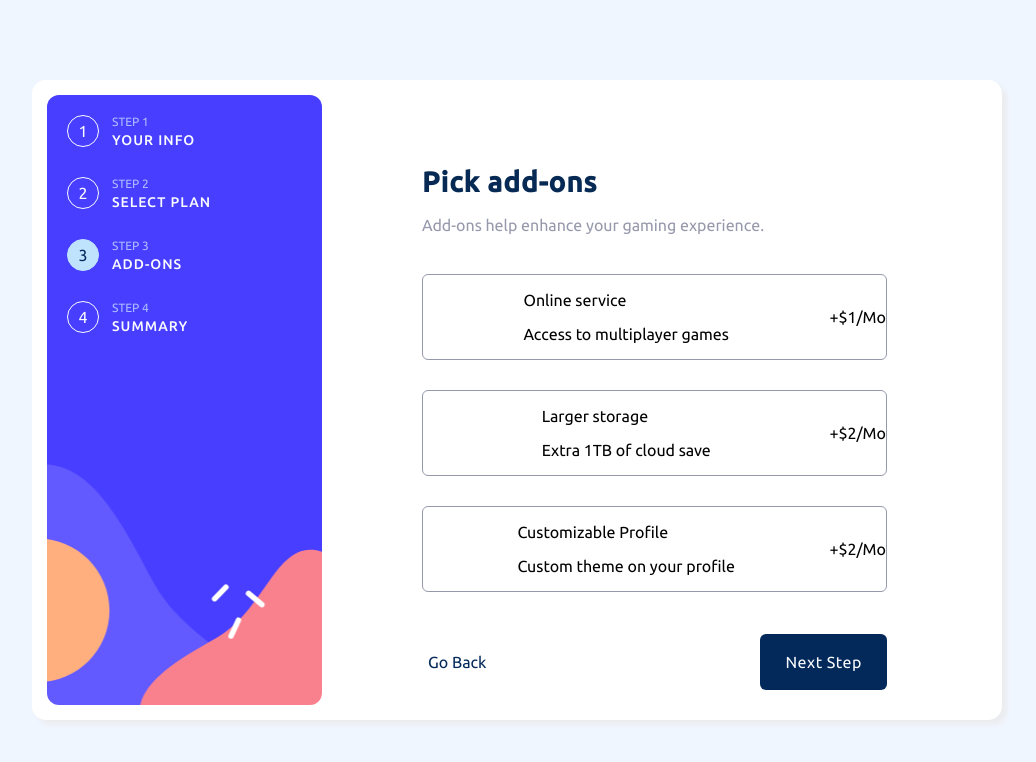
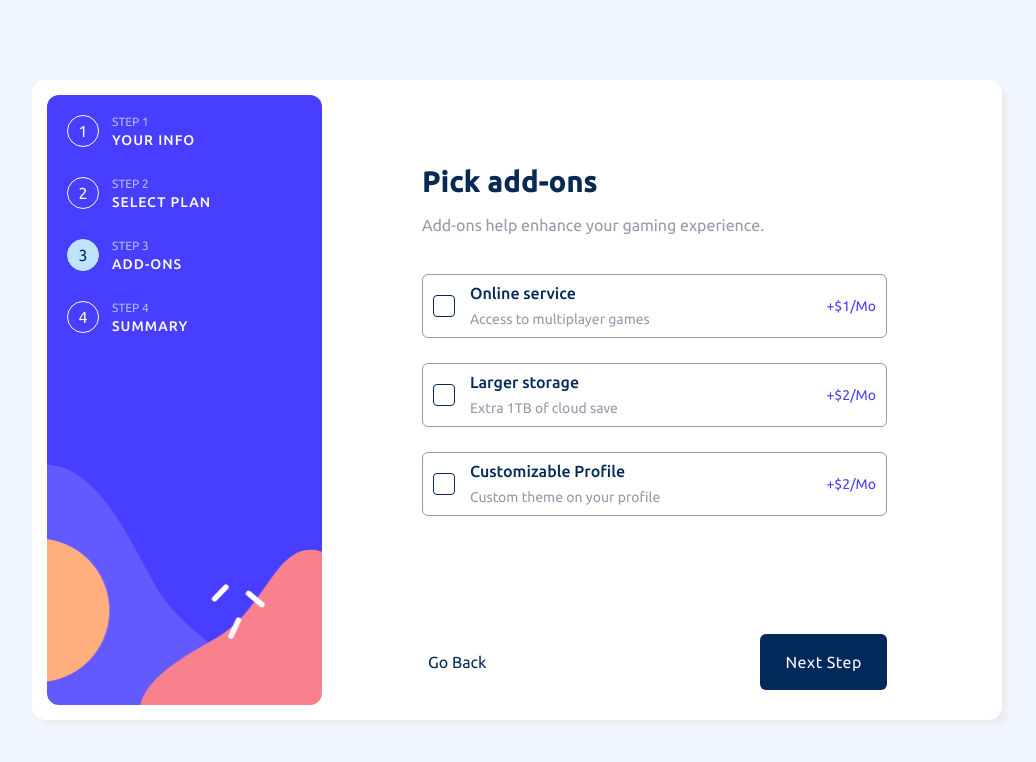
Before and after one commit to SanguineView/fem-msf, a React (Create React App) app: page / in a window 1280 px wide. Both pictures are taken after a click on the label "Step 3 - Add-Ons". Shown: the top 762 px of the page, without its empty margins (123-1159 px from the left). Built offline with nearby package versions, Linux system fonts and the light colour scheme.

Commit message:
checkboxes and styling

```diff
--- a/src/Details.js
+++ b/src/Details.js
@@ -46,7 +46,7 @@ const Details = (props) => {
         setPlan((plan) => {
         return {
             ...plan,
-            level:e.target.value,
+            level:parseInt(e.target.value),
             levelFee:newTotal
         }
         })
@@ -192,7 +192,7 @@ const DetailPanelThree = (props) => {
             <label className={s.DetailsAddsLabel} aria-label='Online Service'>
                 <input type="checkbox" className={s.DetailsAddsCheckbox} name='addOnnSelection' value='addona' checked={props.plan.addona} onChange={props.onChangeAddOnA} />
                 <div className={s.DetailsAddsOption}>
-                    <div className={s.DetailsAddsFakebox}>{props.plan.addona && <p>HAH!</p>}</div>
+                    <div className={s.DetailsAddsFakebox}>{props.plan.addona && <img src="./assets/images/icon-checkmark.svg" alt="Checkmark" className={s.DetailsAddsCheck}/> }</div>
                     <div className={s.DetailsAddsSelect}>
                         <p className={s.DetailsAddsLabel}>Online service</p>
                         <p className={s.DetailsAddsInfo}>Access to multiplayer games</p>
@@ -203,7 +203,7 @@ const DetailPanelThree = (props) => {
             <label className={s.DetailsAddsLabel} aria-label='Larger storage'>
                 <input type="checkbox" className={s.DetailsAddsCheckbox} name='addOnnSelection' value='addonb' checked={props.plan.addonb} onChange={props.onChangeAddOnB} />
                 <div className={s.DetailsAddsOption}>
-                    <div className={s.DetailsAddsFakebox}>{props.plan.addonb && <p>HAH!</p>}</div>
+                    <div className={s.DetailsAddsFakebox}>{props.plan.addonb && <img src="./assets/images/icon-checkmark.svg" alt="Checkmark" className={s.DetailsAddsCheck}/> }</div>
                     <div className={s.DetailsAddsSelect}>
                         <p className={s.DetailsAddsLabel}>Larger storage</p>
                         <p className={s.DetailsAddsInfo}>Extra 1TB of cloud save</p>
@@ -214,7 +214,7 @@ const DetailPanelThree = (props) => {
             <label className={s.DetailsAddsLabel} aria-label='Customizable Profile'>
                 <input type="checkbox" className={s.DetailsAddsCheckbox} name='addOnnSelection' value='addonc' checked={props.plan.addonc} onChange={props.onChangeAddOnC} />
                 <div className={s.DetailsAddsOption}>
-                    <div className={s.DetailsAddsFakebox}>{props.plan.addonc && <p>HAH!</p>}</div>
+                    <div className={s.DetailsAddsFakebox}>{props.plan.addonc && <img src="./assets/images/icon-checkmark.svg" alt="Checkmark" className={s.DetailsAddsCheck}/> }</div>
                     <div className={s.DetailsAddsSelect}>
                         <p className={s.DetailsAddsLabel}>Customizable Profile</p>
                         <p className={s.DetailsAddsInfo}>Custom theme on your profile</p>
@@ -238,14 +238,14 @@ const DetailPanelFour = (props) => {
                 <div className={s.DetailsSummaryItem}>
                     <div>
                     <p className={s.DetailsSummaryItemLevel}>
-                        {props.plan.level == 1 && 'Arcade'}
-                        {props.plan.level == 2 && 'Advanced'}
-                        {props.plan.level == 3 && 'Pro'}
-                        {props.plan.payYearly ? ` (Yearly)` : ` (Monthyly)`}
+                        {props.plan.level === 1 && 'Arcade'}
+                        {props.plan.level === 2 && 'Advanced'}
+                        {props.plan.level === 3 && 'Pro'}
+                        {props.plan.payYearly ? ` (Yearly)` : ` (Monthly)`}
                     </p>
-                    <button value='2' onClick={handleClick}>Change</button>
+                    <button value='2' onClick={handleClick} className={s.DetailsChangeLevel}>Change</button>
                     </div>
-                    <p className={s.DetailsSummaryItemLevel}>
+                    <p className={s.DetailsSummaryItem}>
                         {props.plan.payYearly ? `$${props.plan.levelFee * 10}/Yr` : `$${props.plan.levelFee}/Mo`}</p>
                 </div>
                 {(props.plan.addona || props.plan.addonb || props.plan.addonc) && <hr/> }
@@ -254,7 +254,7 @@ const DetailPanelFour = (props) => {
                     <p className={s.DetailsSummaryItemAddOn}>
                         {props.plan.addona && 'Online service'}
                     </p>
-                    <p className={s.DetailsSummaryItemAddOn}>
+                    <p className={s.DetailsSummaryItemAddOnFee}>
                         {props.plan.payYearly ? `+$${props.plan.aoafee * 10}/Yr` : `+$${props.plan.aoafee}/Mo`}
                     </p>
                 </div>
@@ -264,7 +264,7 @@ const DetailPanelFour = (props) => {
                     <p className={s.DetailsSummaryItemAddOn}>
                         {props.plan.addonb && 'Larger storage'}
                     </p>
-                    <p className={s.DetailsSummaryItemAddOn}>
+                    <p className={s.DetailsSummaryItemAddOnFee}>
                         {props.plan.payYearly ? `+$${props.plan.aobfee * 10}/Yr` : `+$${props.plan.aobfee}/Mo`}
                     </p>
                 </div>
@@ -274,7 +274,7 @@ const DetailPanelFour = (props) => {
                     <p className={s.DetailsSummaryItemAddOn}>
                         {props.plan.addonc && 'Customizable Profile'}
                     </p>
-                    <p className={s.DetailsSummaryItemAddOn}>
+                    <p className={s.DetailsSummaryItemAddOnFee}>
                         {props.plan.payYearly ? `+$${props.plan.aocfee * 10}/Yr` : `+$${props.plan.aocfee}/Mo`}
                     </p>
                 </div>
@@ -284,7 +284,7 @@ const DetailPanelFour = (props) => {
                 <p className={s.DetailsSummaryItemTotal}>
                     {props.plan.payYearly ? `Total (Per Year)` : `Total (Per Month)`}
                 </p>
-                <p className={s.DetailsSummaryItemTotal}>
+                <p className={s.DetailsSummaryTotalCost}>
                     {props.plan.payYearly ? `$${props.total}/Yr` : `$${props.total}/Mo`}
                 </p>
             </div>
--- a/src/Details.module.css
+++ b/src/Details.module.css
@@ -205,26 +205,74 @@ input:checked + .toggle .toggle__handler {
     border-radius: 6px;
     margin-bottom:15px;
     transition: all 0.3s ease;
+    display:flex;
+    align-items:center;
+    padding:10px;
+    gap:15px;
 }
 .DetailsAddsOption:hover {
     border-color: hsl(243, 100%, 62%);
     cursor:  pointer;
 }
-.DetailsAddsCheckbox:checked+ .DetailsAddsOption {
+.DetailsAddsCheckbox:checked + .DetailsAddsOption {
     border-color: hsl(243, 100%, 62%);
     background:hsl(217, 100%, 97%);
 }
-.DetailsAddsOption {
-    display:flex;
-    align-items:center;
-    justify-content: space-between;
+.DetailsAddsFakebox {
+    width:20px;
+    height:20px;
+    border:1px solid hsl(213, 96%, 18%);
+    border-radius: 4px;
+    transition:all 0.3s ease;
+    display: flex;
+    justify-content: center;
+    align-items: center;
 }
-.DetailsAddsFakebox {}
+.DetailsAddsCheckbox:checked + .DetailsAddsOption .DetailsAddsFakebox {
+    background:hsl(243, 100%, 62%);
+}
+.DetailsAddsLabel {
+    font-family: 'ubuntuMedium';
+    font-size:16px;
+    color:hsl(213, 96%, 18%);
+    margin-top: 0;
+    margin-bottom: 10px;
+    line-height:100%;
+}
+.DetailsAddsInfo,
+.DetailsAddsPrice {
+    font-family: 'ubuntuRegular';
+    font-size:14px;
+    color:hsl(231, 11%, 63%);
+    margin-top: 0;
+    margin-bottom: 0;
+}
+.DetailsAddsPrice {
+    margin-left:auto;
+    color:hsl(243, 100%, 62%);
+}
+
+/* DETAILS FINAL SUMMARY */
 
 .DetailsSummary {
     background:hsl(217, 100%, 97%);
     border-radius:6px;
     padding:25px;
+}
+
+.DetailsChangeLevel {
+    font-family:'ubuntuRegular';
+    color:hsl(231, 11%, 63%);
+    text-decoration: underline;
+    background:none;
+    border:none;
+    transition: all 0.3s ease;
+    padding-left:0;
+}
+
+.DetailsChangeLevel:hover {
+    cursor: pointer;
+    color:hsl(243, 100%, 62%);
 }
 
 .DetailsSummaryItem {
@@ -237,22 +285,29 @@ input:checked + .toggle .toggle__handler {
     font-family: 'ubuntuMedium';
     font-size:16px;
     color:hsl(213, 96%, 18%);
+    margin-bottom:0;
 }
 
 .DetailsSummaryItemAddOn,
-.DetailsSummaryTotal {
-    font-family: 'ubuntuMedium';
+.DetailsSummaryTotal,
+.DetailsSummaryItemAddOnFee,
+.DetailsSummaryItemTotal {
+    font-family: 'ubuntuRegular';
     font-size:14px;
     color:hsl(231, 11%, 63%);
 }
 
+.DetailsSummaryItemAddOnFee {
+    color:hsl(213, 96%, 18%);
+}
+
 .DetailsSummaryTotalCost {
     font-family: 'ubuntuBold';
-    font-size:18px;
+    font-size:22px;
     color:hsl(243, 100%, 62%);
 }
+
 /* prev / next buttons */
-
 .DetailsButtons {
     display:flex;
     justify-content: space-between;
```
